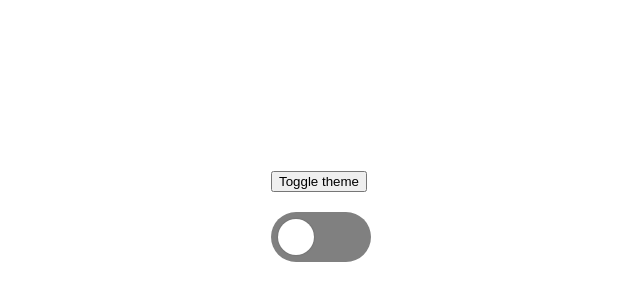
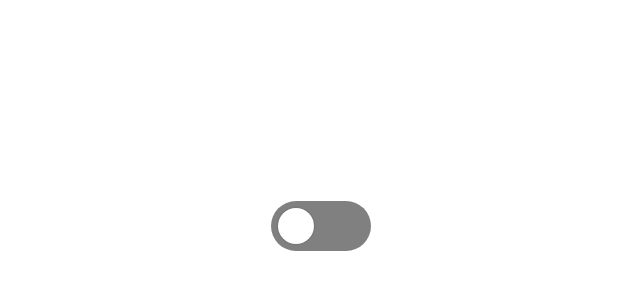
Before and after one commit to jonmah/jonmah, a React (Create React App) app: page / in a window 1280 px wide. Shown: the part 184-484 px from the top of the page, without its empty margins (319-959 px from the left). Built offline with nearby package versions, Linux system fonts and the light colour scheme.

Commit message:
Removed button for toggling

```diff
--- a/src/App.js
+++ b/src/App.js
@@ -24,9 +24,8 @@ const App = () => {
   return (
     <ThemeProvider theme={theme === 'dark' ? dark : light}>
       <GlobalStyles />
-      <button onClick={toggleTheme}>Toggle theme</button>
       <Container>
-        <Switch handleToggle={() => console.log('flip')} />
+        <Switch handleToggle={toggleTheme} />
       </Container>
     </ThemeProvider>
   )
```
